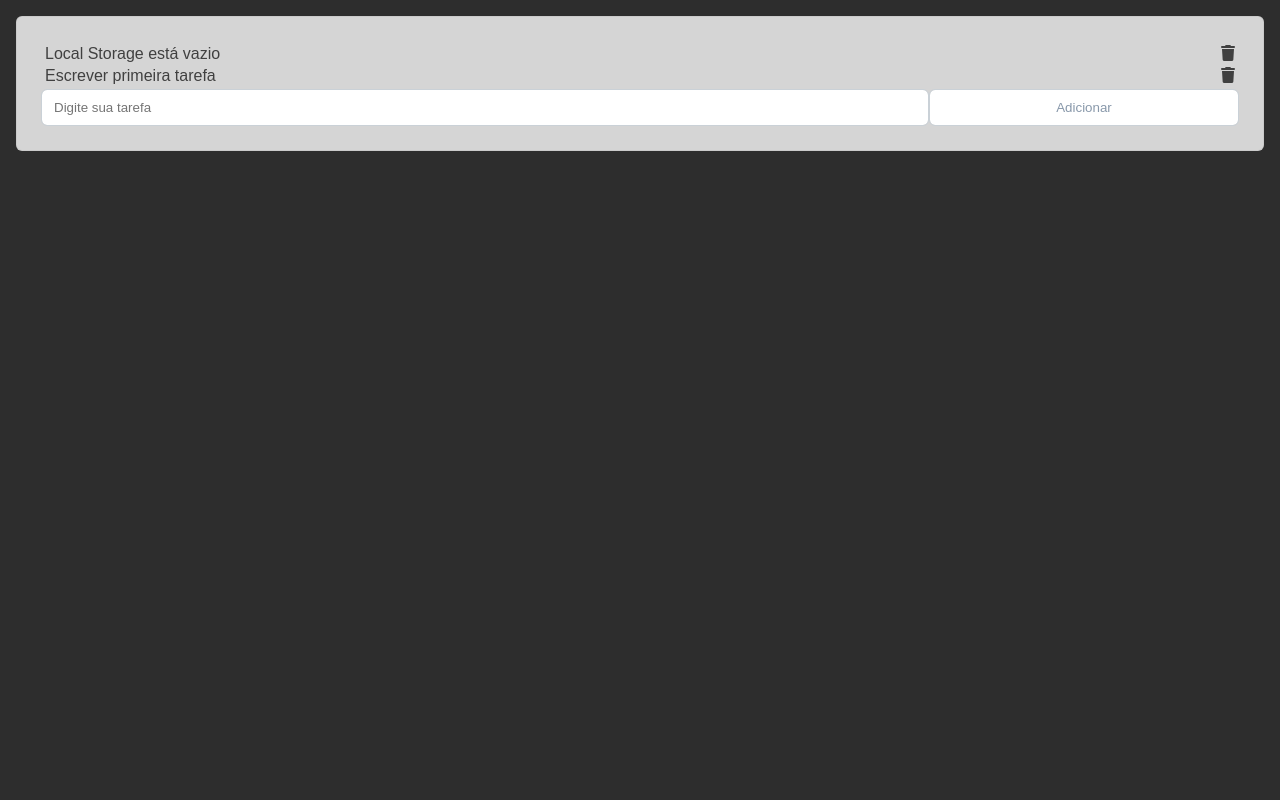
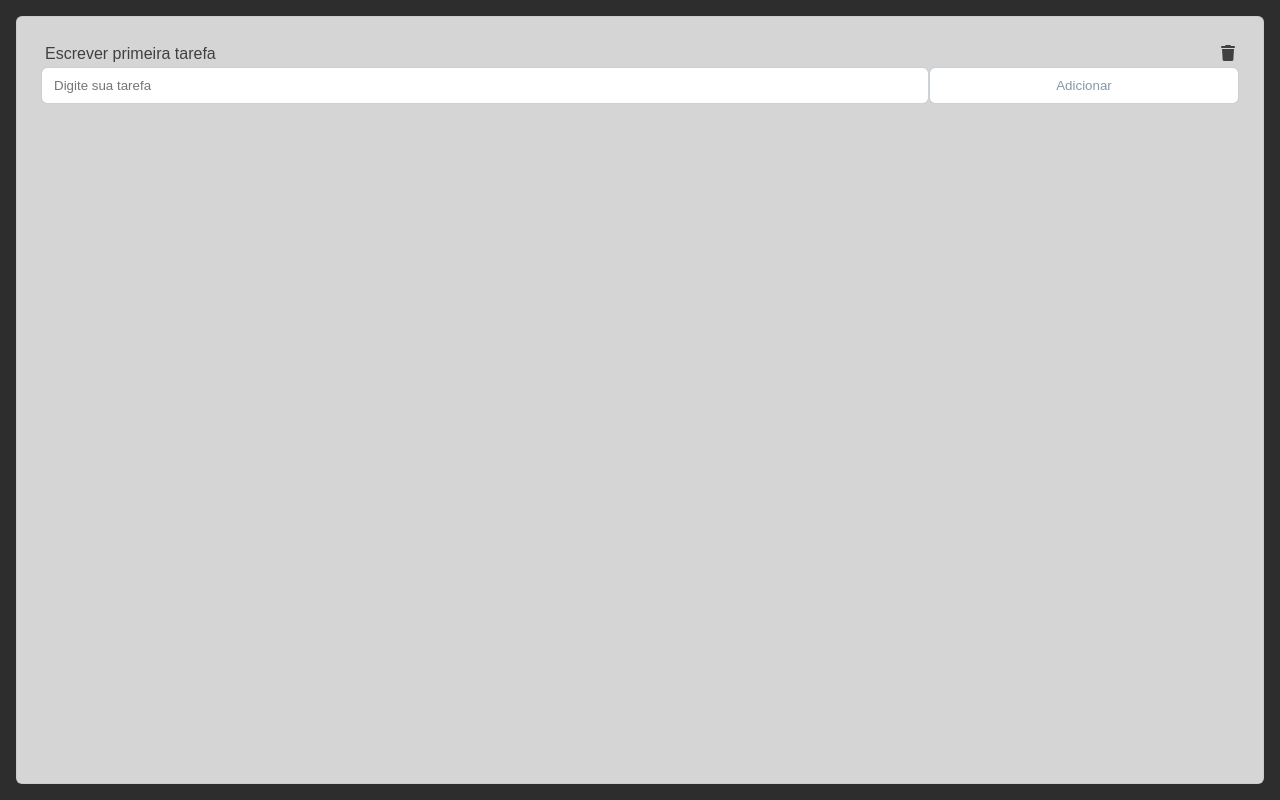
Before and after one commit to faelfer/simple-todos, a website built with webpack: page public/index.html in a window 1280 px wide. Both pictures are taken after a click on the icon 1228 px from the left and 54 px from the top of the page. Built offline with nearby package versions, Linux system fonts and the light colour scheme.

```diff
--- a/public/index.html
+++ b/public/index.html
@@ -1,4 +1,3 @@
-<!DOCTYPE html>
 <html lang="en">
 <head>
 	<meta charset="UTF-8">
--- /dev/null
+++ b/src/main.js
@@ -0,0 +1,65 @@
+class toDos {
+	constructor() {
+		this.toDos = JSON.parse(localStorage.getItem('listToDos')) || [
+			'Local Storage está vazio',
+			'Escrever primeira tarefa',
+		]
+
+		this.listElement = document.querySelector('#app ul');
+		this.inputElement = document.querySelector('#app input');
+		this.buttonElement = document.querySelector('#app button');
+
+		this.renderToDos();
+		this.onClick();
+	}
+
+	onClick() {
+		this.buttonElement.onclick = event => this.addToDo(event);
+	}
+
+
+	renderToDos() {
+		this.listElement.innerHTML = '';
+		this.toDos.map((toDo, indexPosition) => {
+			var toDoElement = document.createElement('li');
+			var toDoText = document.createTextNode(toDo);
+
+			var iconElement = document.createElement('i');
+			iconElement.setAttribute('class', 'fas fa-trash');
+			iconElement.addEventListener('click', ()=>{
+				this.deleteToDo(indexPosition);
+		});
+
+			toDoElement.appendChild(toDoText);
+			toDoElement.appendChild(iconElement);
+
+			console.log(toDoElement);
+
+			this.listElement.appendChild(toDoElement);
+		});
+	}
+
+	addToDo() {
+		var toDoText = this.inputElement.value;
+
+		if (toDoText.length) {
+			this.toDos.push(toDoText);
+			this.inputElement.value = '';
+			this.renderToDos();
+			this.saveToStorage();
+		}
+
+	}
+
+	deleteToDo(indexPosition) {
+		this.toDos.splice(indexPosition, 1);
+		this.renderToDos();
+		this.saveToStorage();
+	}
+
+	saveToStorage() {
+		localStorage.setItem('listToDos', JSON.stringify(this.toDos));
+	}
+}
+
+new toDos();
--- a/src/toDos.js
+++ b/src/toDos.js
@@ -7,6 +7,12 @@
 	'Escrever primeira tarefa',
 ]
 
+function deleteToDo(indexPosition) {
+	toDos.splice(indexPosition, 1);
+	renderToDos();
+	saveToStorage();
+}
+
 function renderToDos() {
 	listElement.innerHTML = '';
 	toDos.map((toDo, indexPosition) => {
@@ -15,7 +21,7 @@
 
 		var iconElement = document.createElement('i');
 		iconElement.setAttribute('class', 'fas fa-trash');
-		iconElement.setAttribute('onclick', `deleteToDo(${indexPosition})`);
+		iconElement.setAttribute('onclick', 'mostraIndex('+indexPosition+')');
 
 		toDoElement.appendChild(toDoText);
 		toDoElement.appendChild(iconElement);
@@ -25,6 +31,10 @@
 }
 
 renderToDos();
+
+function mostraIndex(index) {
+	console.log("Olha só o index => "+index);
+}
 
 function addToDo() {
 	var toDoText = inputElement.value;
@@ -40,12 +50,6 @@
 
 buttonElement.onclick = addToDo;
 
-function deleteToDo(indexPosition) {
-	toDos.splice(indexPosition, 1);
-	renderToDos();
-	saveToStorage();
-}
-
 function saveToStorage() {
 	localStorage.setItem('listToDos', JSON.stringify(toDos));
 }
--- a/webpack.config.js
+++ b/webpack.config.js
@@ -1,5 +1,5 @@
 module.exports = {
-	entry: './src/toDos.js',
+	entry: './src/main.js',
 	output: {
 		path: __dirname + '/public',
 		filename: 'bundle.js'
```
